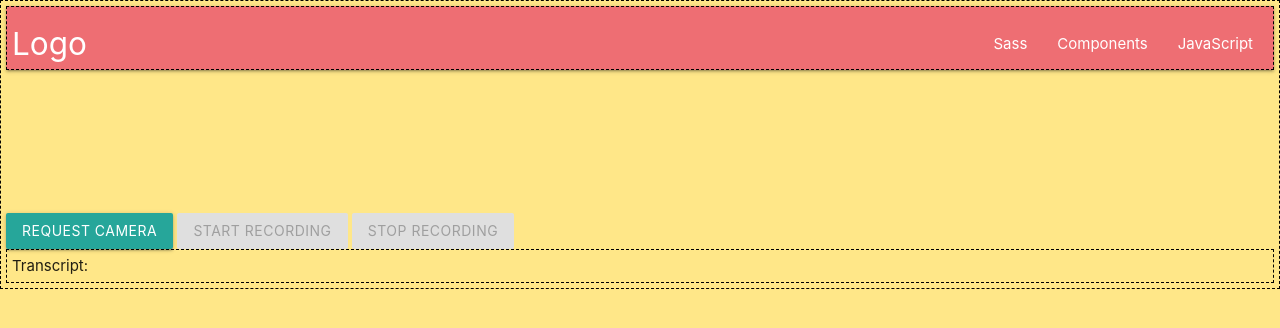
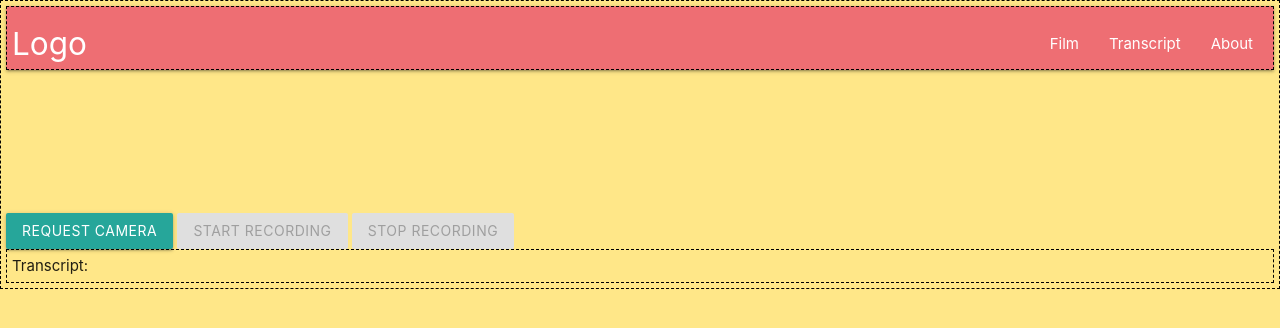
Before and after one commit to intermezzio/pennappsxx-lip-reading, a Flask app: page / in a window 1280 px wide. Shown: the top 328 px of the page. Run offline with Flask 2, Linux system fonts and the light colour scheme.

Commit message:
Rename header labels

```diff
--- a/Server/templates/flask.html
+++ b/Server/templates/flask.html
@@ -12,9 +12,9 @@
     <div class="nav-wrapper">
       <a href="#" class="brand-logo">Logo</a>
       <ul id="nav-mobile" class="right hide-on-med-and-down">
-        <li><a href="sass.html">Sass</a></li>
-        <li><a href="badges.html">Components</a></li>
-        <li><a href="collapsible.html">JavaScript</a></li>
+        <li><a href="#">Film</a></li>
+        <li><a href="#">Transcript</a></li>
+        <li><a href="#">About</a></li>
       </ul>
     </div>
   </nav>
```
